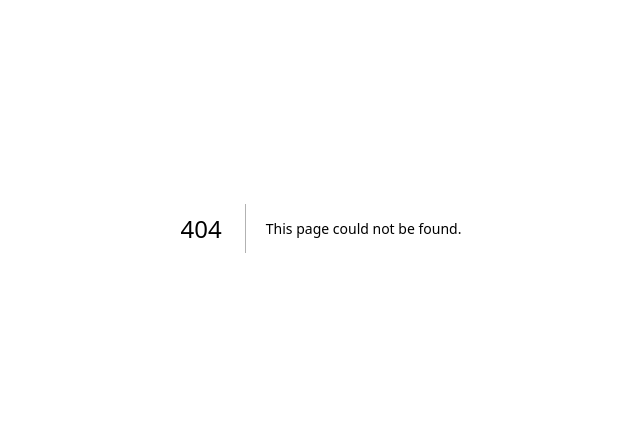
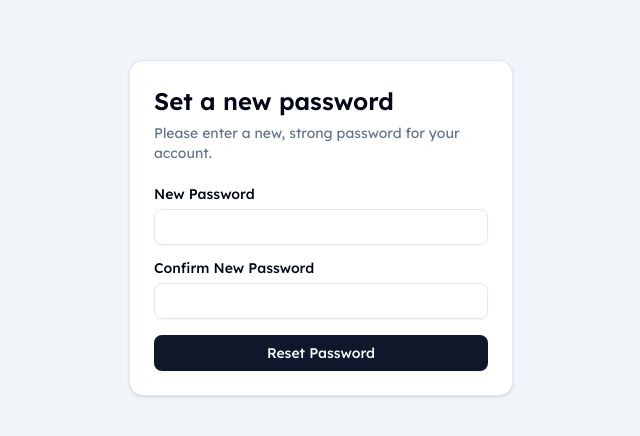
Before and after one commit to dhlananhh/synapse-client, a Next.js app: page /reset-password/1 in a window 1280 px wide. Before the commit this address had no page. Shown: the part 172-608 px from the top of the page, without its empty margins (319-959 px from the left). Built offline with nearby package versions, Linux system fonts and the light colour scheme.

Commit message:
feat: implement reset password page

```diff
--- /dev/null
+++ b/src/app/(auth)/reset-password/[token]/page.tsx
@@ -0,0 +1,8 @@
+import ResetPasswordForm from "@/components/features/auth/ResetPasswordForm";
+
+export default async function ResetPasswordPage({ params }) {
+
+  return (
+    <ResetPasswordForm params={ params } />
+  );
+}
```
